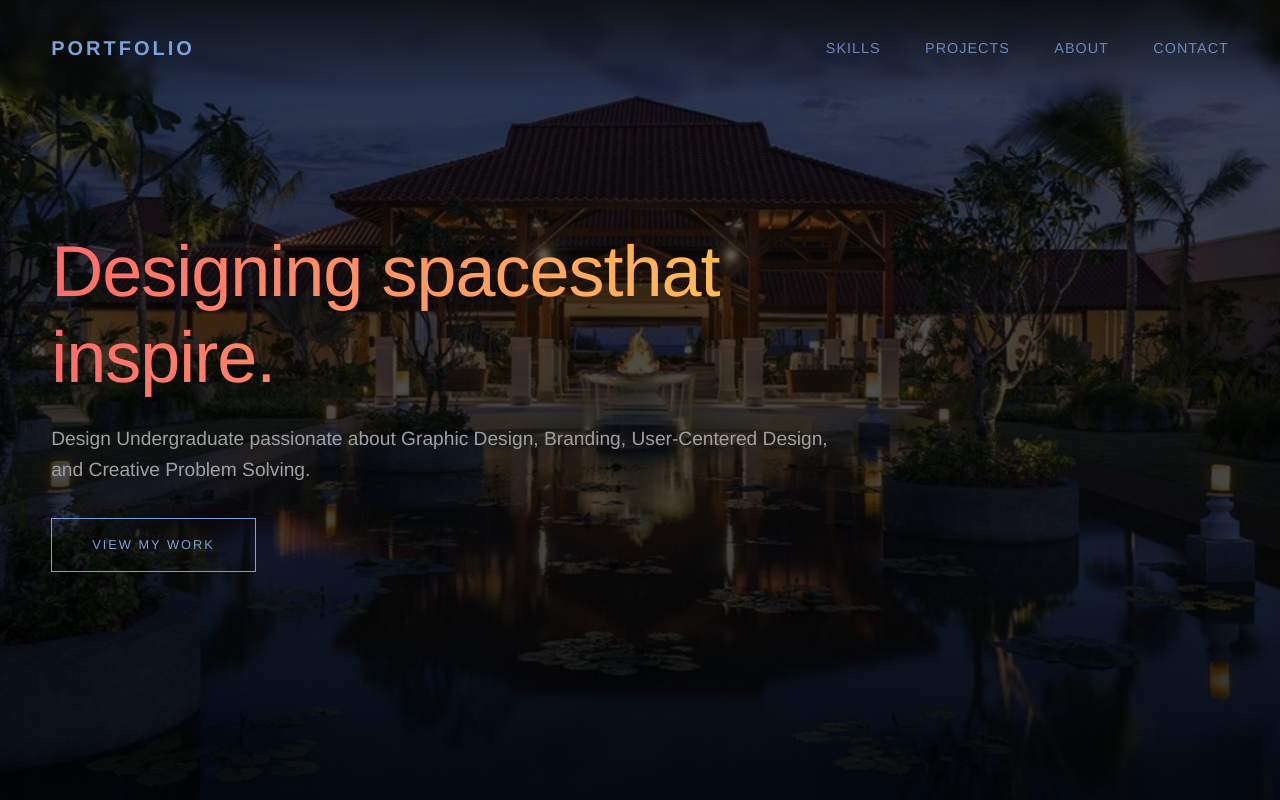
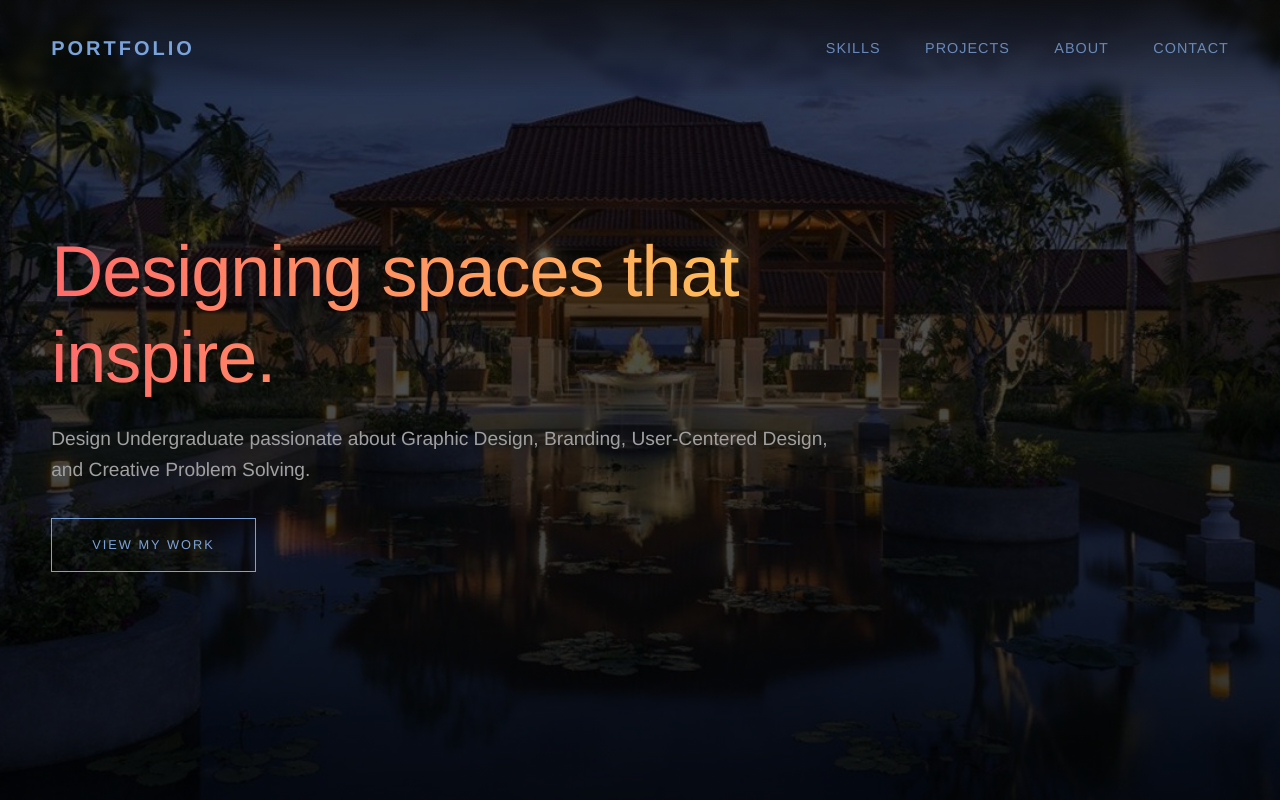
Before and after one commit to hansikachathumina/hansikachathumina.github.io, a plain HTML site: page index.html in a window 1280 px wide. Shown: the top 800 px of the page. Drawn offline with Linux system fonts and the light colour scheme.

```diff
--- a/index.html
+++ b/index.html
@@ -1018,7 +1018,7 @@
     <main>
         <section class="hero" id="home">
             <div class="hero-content">
-                <h1 class="gradient-text">Designing spacesthat inspire.</h1>
+                <h1 class="gradient-text">Designing spaces that inspire.</h1>
                 <p>Design Undergraduate passionate about Graphic Design, Branding, User-Centered Design, and Creative Problem Solving.</p>
                 <a href="#work" class="btn">View My Work</a>
             </div>
```
